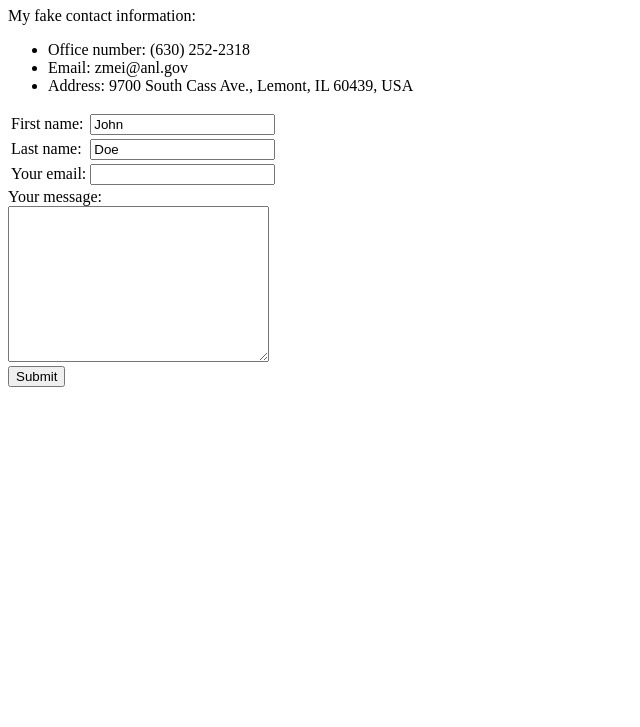
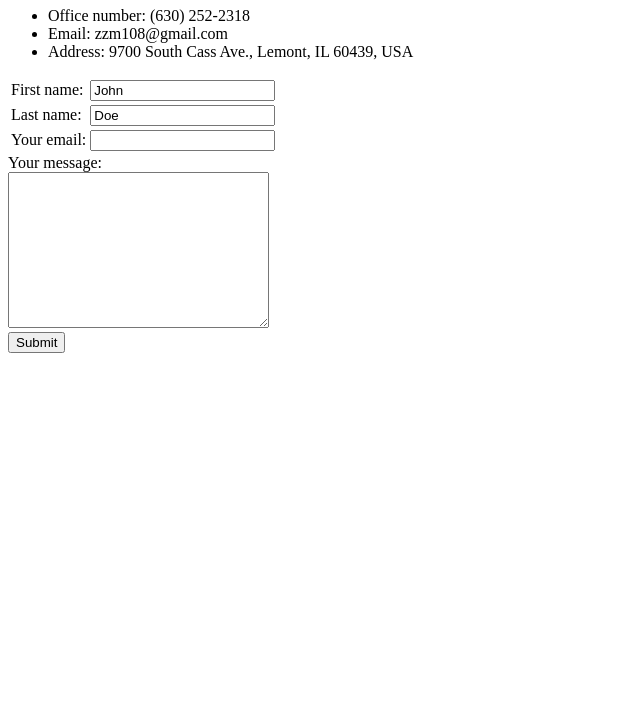
Before and after one commit to zhigangmei/cv, a plain HTML site: page contact_info.html in a window 1280 px wide. Shown: the part 73-800 px from the top of the page, without its empty margins (0-640 px from the left). Drawn offline with Linux system fonts and the light colour scheme.

Commit message:
Update contact_info.html

```diff
--- a/contact_info.html
+++ b/contact_info.html
@@ -8,10 +8,9 @@
 </head>
 <body>
     <h1>My contact information</h1>
-    <p>My fake contact information:</p>
     <ul>
         <li>Office number: (630) 252-2318</li>
-        <li>Email: zmei@anl.gov</li>
+        <li>Email: zzm108@gmail.com</li>
         <li>Address: 9700 South Cass Ave., Lemont, IL 60439, USA</li>
     </ul>
     <form action="mailto:zzm108@gmail.com" method="post" enctype="text/plain">
```
